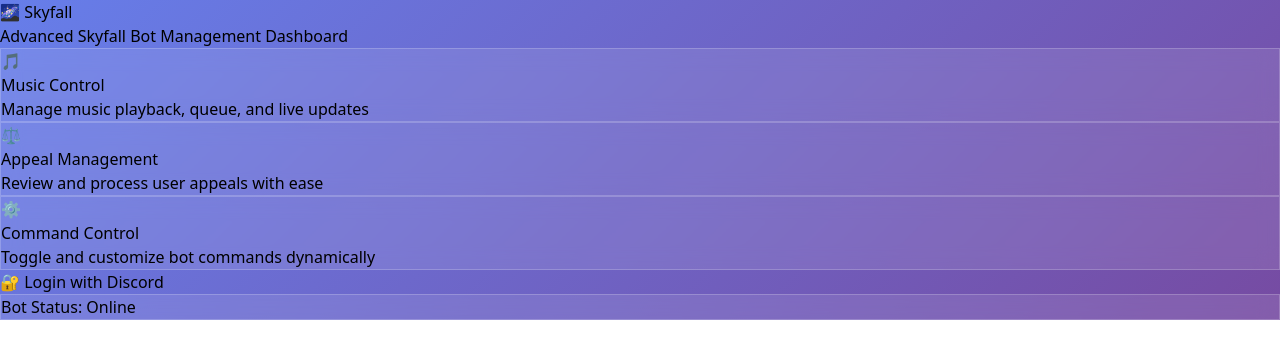
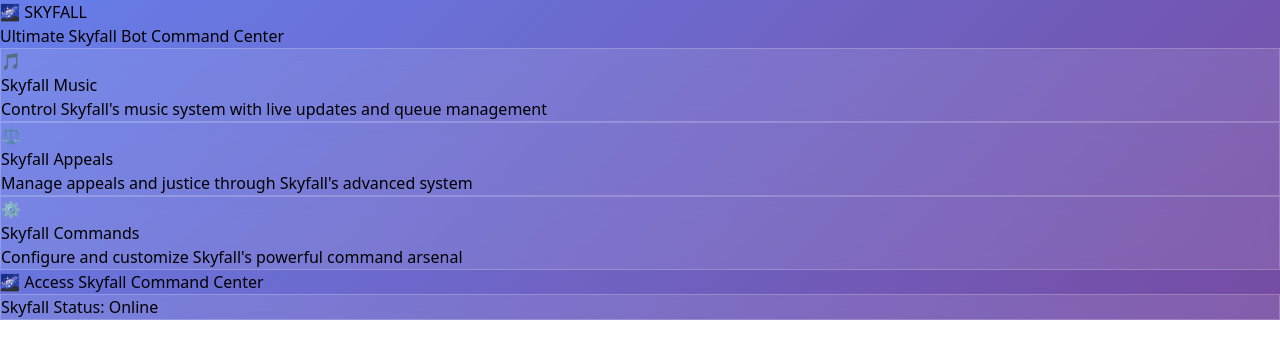
Before and after one commit to Previda/sapphire-modbot, a Next.js app in the folder dashboard/: page / in a window 1280 px wide. Shown: the top 358 px of the page. Built offline with nearby package versions, Linux system fonts and the light colour scheme.

Commit message:
Transform dashboard to super Skyfall-themed branding throughout all sections and UI elements

```diff
--- a/dashboard/pages/index.js
+++ b/dashboard/pages/index.js
@@ -54,10 +54,10 @@
               {/* Logo/Title */}
               <div className="mb-8">
                 <h1 className="text-6xl font-bold text-white mb-4 animate-slide-in">
-                  🌌 Skyfall
+                  🌌 SKYFALL
                 </h1>
                 <p className="text-xl text-white opacity-90 animate-fade-in" style={{animationDelay: '0.3s'}}>
-                  Advanced Skyfall Bot Management Dashboard
+                  Ultimate Skyfall Bot Command Center
                 </p>
               </div>
 
@@ -65,20 +65,20 @@
               <div className="grid md:grid-cols-3 gap-6 mb-12 animate-fade-in" style={{animationDelay: '0.6s'}}>
                 <div className="glass rounded-xl p-6 card-hover">
                   <div className="text-4xl mb-4">🎵</div>
-                  <h3 className="text-xl font-semibold text-white mb-2">Music Control</h3>
-                  <p className="text-white opacity-75">Manage music playback, queue, and live updates</p>
+                  <h3 className="text-xl font-semibold text-white mb-2">Skyfall Music</h3>
+                  <p className="text-white opacity-75">Control Skyfall's music system with live updates and queue management</p>
                 </div>
 
                 <div className="glass rounded-xl p-6 card-hover">
                   <div className="text-4xl mb-4">⚖️</div>
-                  <h3 className="text-xl font-semibold text-white mb-2">Appeal Management</h3>
-                  <p className="text-white opacity-75">Review and process user appeals with ease</p>
+                  <h3 className="text-xl font-semibold text-white mb-2">Skyfall Appeals</h3>
+                  <p className="text-white opacity-75">Manage appeals and justice through Skyfall's advanced system</p>
                 </div>
 
                 <div className="glass rounded-xl p-6 card-hover">
                   <div className="text-4xl mb-4">⚙️</div>
-                  <h3 className="text-xl font-semibold text-white mb-2">Command Control</h3>
-                  <p className="text-white opacity-75">Toggle and customize bot commands dynamically</p>
+                  <h3 className="text-xl font-semibold text-white mb-2">Skyfall Commands</h3>
+                  <p className="text-white opacity-75">Configure and customize Skyfall's powerful command arsenal</p>
                 </div>
               </div>
 
@@ -89,7 +89,7 @@
                     onClick={handleDiscordLogin}
                     className="bg-indigo-600 hover:bg-indigo-700 text-white font-bold py-4 px-8 rounded-xl text-lg transition-all duration-300 transform hover:scale-105 shadow-lg"
                   >
-                    🔐 Login with Discord
+                    🌌 Access Skyfall Command Center
                   </button>
                 ) : (
                   <div className="space-y-4">
@@ -100,7 +100,7 @@
                       onClick={openDashboard}
                       className="bg-emerald-600 hover:bg-emerald-700 text-white font-bold py-4 px-8 rounded-xl text-lg transition-all duration-300 transform hover:scale-105 shadow-lg"
                     >
-                      📊 Open Dashboard
+                      🌌 Enter Skyfall Control Room
                     </button>
                   </div>
                 )}
@@ -111,7 +111,7 @@
                 <div className="glass rounded-lg p-4 inline-block">
                   <div className="flex items-center space-x-2">
                     <div className="w-3 h-3 bg-green-400 rounded-full animate-pulse-custom"></div>
-                    <span className="text-white font-medium">Bot Status: Online</span>
+                    <span className="text-white font-medium">Skyfall Status: Online</span>
                   </div>
                 </div>
               </div>
@@ -137,11 +137,11 @@
       {/* Header */}
       <div className="glass rounded-xl p-6 mb-6">
         <div className="flex justify-between items-center">
-          <h1 className="text-3xl font-bold text-white">Dashboard</h1>
+          <h1 className="text-3xl font-bold text-white">🌌 Skyfall Control Room</h1>
           <div className="flex space-x-4">
             <div className="flex items-center space-x-2">
               <div className="w-3 h-3 bg-green-400 rounded-full animate-pulse-custom"></div>
-              <span className="text-white">Bot Online</span>
+              <span className="text-white">Skyfall Online</span>
             </div>
           </div>
         </div>
@@ -151,11 +151,11 @@
       <div className="glass rounded-xl p-2 mb-6">
         <nav className="flex space-x-2">
           {[
-            { id: 'overview', name: 'Overview', icon: '📊' },
-            { id: 'music', name: 'Music', icon: '🎵' },
-            { id: 'appeals', name: 'Appeals', icon: '⚖️' },
-            { id: 'commands', name: 'Commands', icon: '⚙️' },
-            { id: 'moderation', name: 'Moderation', icon: '🛡️' }
+            { id: 'overview', name: 'Skyfall Overview', icon: '🌌' },
+            { id: 'music', name: 'Skyfall Music', icon: '🎵' },
+            { id: 'appeals', name: 'Skyfall Justice', icon: '⚖️' },
+            { id: 'commands', name: 'Skyfall Arsenal', icon: '⚙️' },
+            { id: 'moderation', name: 'Skyfall Guard', icon: '🛡️' }
           ].map((tab) => (
             <button
               key={tab.id}
@@ -201,14 +201,14 @@
   return (
     <div className="space-y-6">
       <div className="glass rounded-xl p-6">
-        <h2 className="text-2xl font-bold text-white mb-4">🎵 Now Playing</h2>
+        <h2 className="text-2xl font-bold text-white mb-4">🌌 Skyfall Music Engine</h2>
         <div className="flex items-center space-x-4">
           <div className="w-16 h-16 bg-indigo-600 rounded-lg flex items-center justify-center">
             <span className="text-2xl">🎵</span>
           </div>
           <div>
-            <h3 className="text-white font-semibold">No music playing</h3>
-            <p className="text-white opacity-75">Queue is empty</p>
+            <h3 className="text-white font-semibold">Skyfall is silent</h3>
+            <p className="text-white opacity-75">Music queue awaits your command</p>
           </div>
         </div>
       </div>
@@ -219,9 +219,9 @@
 function AppealsTab() {
   return (
     <div className="glass rounded-xl p-6">
-      <h2 className="text-2xl font-bold text-white mb-4">⚖️ Appeal Management</h2>
+      <h2 className="text-2xl font-bold text-white mb-4">⚖️ Skyfall Justice System</h2>
       <div className="text-white opacity-75">
-        <p>No pending appeals</p>
+        <p>No appeals requiring Skyfall's judgment</p>
       </div>
     </div>
   )
@@ -230,9 +230,9 @@
 function CommandsTab() {
   return (
     <div className="glass rounded-xl p-6">
-      <h2 className="text-2xl font-bold text-white mb-4">⚙️ Command Management</h2>
+      <h2 className="text-2xl font-bold text-white mb-4">⚙️ Skyfall Command Arsenal</h2>
       <div className="text-white opacity-75">
-        <p>Command toggles and settings will appear here</p>
+        <p>Configure Skyfall's powerful command arsenal</p>
       </div>
     </div>
   )
@@ -241,9 +241,9 @@
 function ModerationTab() {
   return (
     <div className="glass rounded-xl p-6">
-      <h2 className="text-2xl font-bold text-white mb-4">🛡️ Moderation Tools</h2>
+      <h2 className="text-2xl font-bold text-white mb-4">🛡️ Skyfall Guardian Systems</h2>
       <div className="text-white opacity-75">
-        <p>Moderation actions and logs will appear here</p>
+        <p>Skyfall's protection protocols and guardian logs</p>
       </div>
     </div>
   )
```
